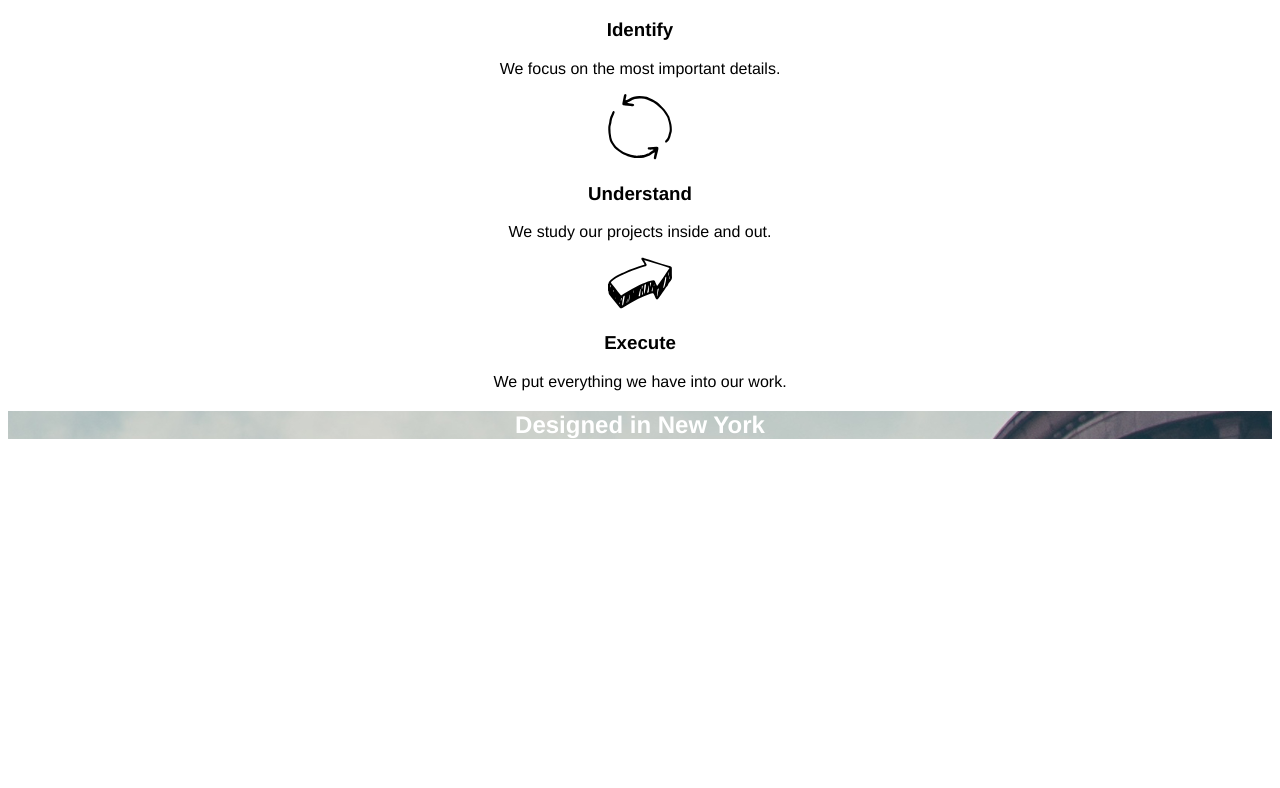
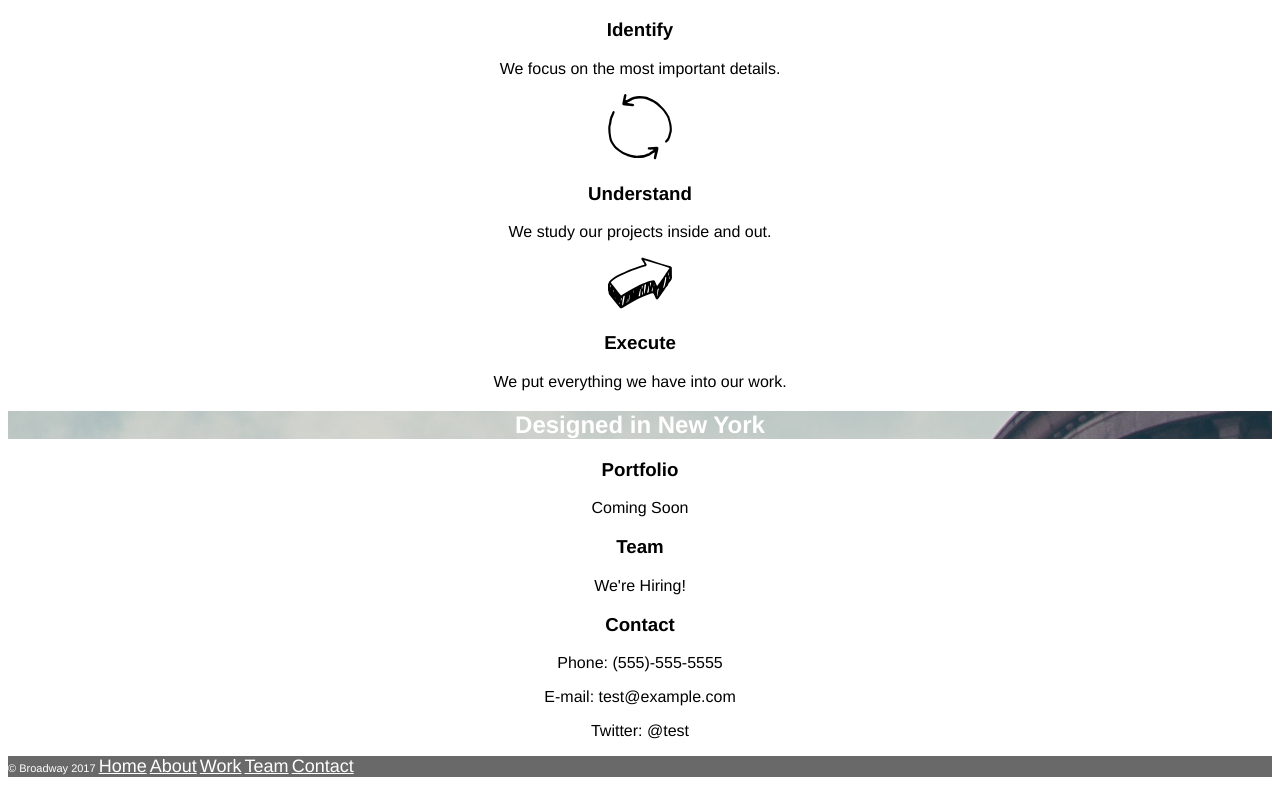
Before and after one commit to elainejen/broadway, a plain HTML site: page index.html in a window 1280 px wide. Shown: the part 385-1173 px from the top of the page. Before the commit the page ends 844 px from the top, so only its background shows below. Drawn offline with Linux system fonts and the light colour scheme; files whose address does not match are found by name.

Commit message:
Mini hero and About and Footer section commit

```diff
--- a/index.html
+++ b/index.html
@@ -9,11 +9,11 @@
   <div class="hero" id="hero">
     <h1>Broadway Design</h1>
     <p>
-      <a class="nav" href="#">Home</a><br />
-      <a class="nav" href="#process">About</a><br />
-      <a class="nav" href="#work">Work</a><br />
-      <a class="nav" href="#team">Team</a><br />
-      <a class="nav" href="#contact">Contact</a><br />
+      <a class="btn-nav" href="#">Home</a><br />
+      <a class="btn-nav" href="#process">About</a><br />
+      <a class="btn-nav" href="#work">Work</a><br />
+      <a class="btn-nav" href="#team">Team</a><br />
+      <a class="btn-nav" href="#contact">Contact</a><br />
     </p>
   </div>
     <!-- "Process section" -->
@@ -40,6 +40,36 @@
       <h2>Designed in New York</h2>
     </div>
     <!-- "About section" -->
+    <div class="supporting" id="work">
+      <div class="supporting-item">
+        <h3>Portfolio</h3>
+        <p>Coming Soon</p>
+      </div>
+    </div>
+    <div class="supporting" id="team">
+      <div class="supporting-item">
+        <h3>Team</h3>
+        <p>We're Hiring!</p>
+      </div>
+    </div>
+    <div class="supporting" id="contact">
+      <div class="supporting-item">
+        <h3>Contact</h3>
+        <p>Phone: (555)-555-5555</p>
+        <p>E-mail: test@example.com</p>
+        <p>Twitter: @test</p>
+      </div>
+    </div>
+    <!-- "Footer section" -->
+    <div class="footer">
+      <p>© Broadway 2017
+      <a class="btn-nav" href="#">Home</a>
+      <a class="btn-nav" href="#about">About</a>
+      <a class="btn-nav" href="#work">Work</a>
+      <a class="btn-nav" href="#team">Team</a>
+      <a class="btn-nav" href="#contact">Contact</a>
+      </p>
+    </div>
   </div>
   </body>
 </html>
--- a/resources/css/style.css
+++ b/resources/css/style.css
@@ -23,7 +23,13 @@ h1, h2, h3 {
   font-size: 70px;
 }
 
-.nav {
+.btn-nav {
   color: white;
   font-size: 18px;
 }
+
+.footer {
+    background-color: dimgray;
+    font-size: 11px;
+    color: white;
+}
```
